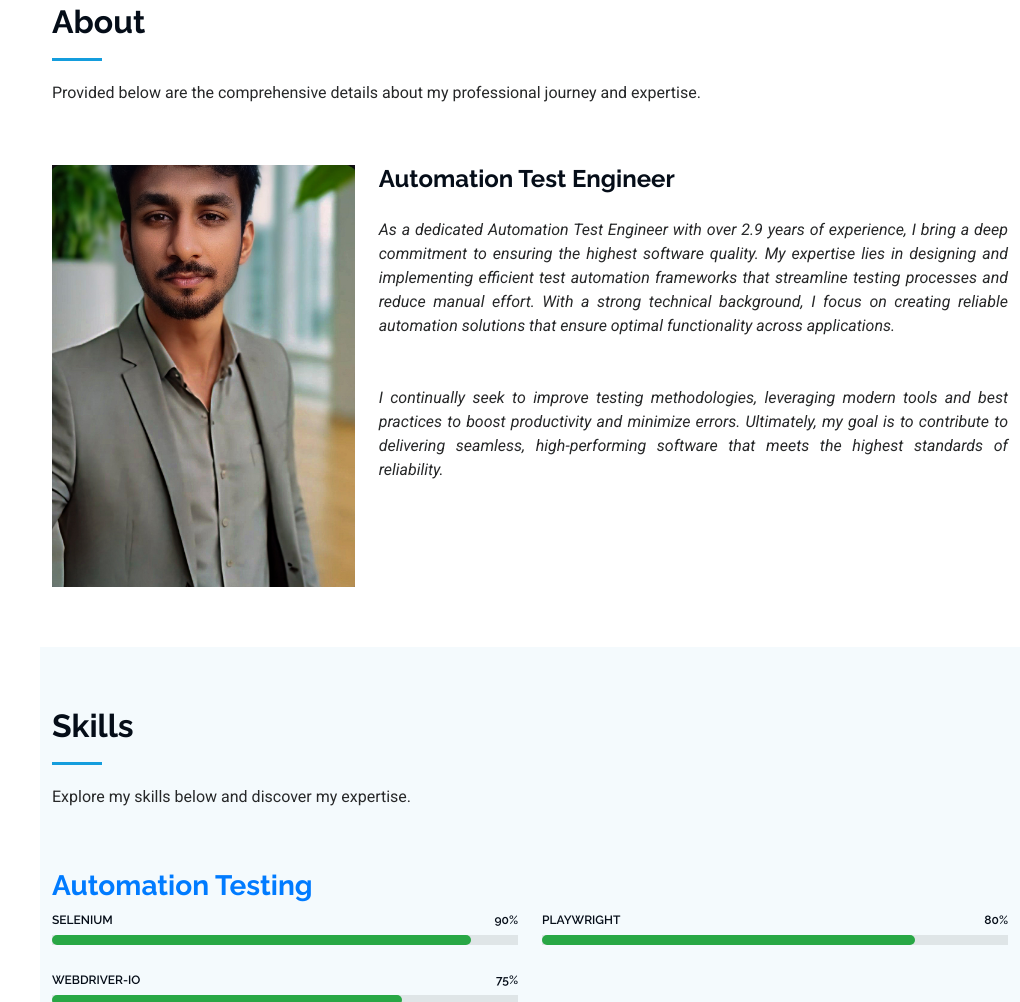
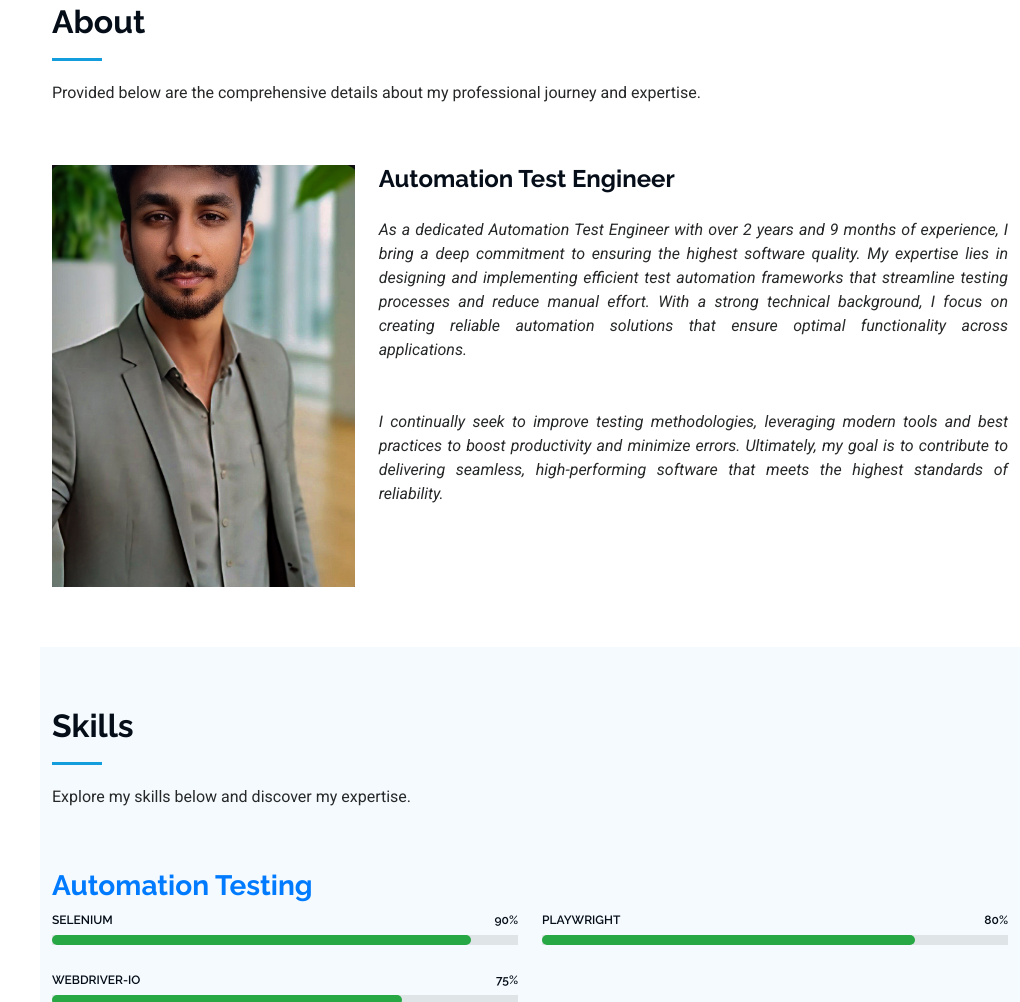
Before and after one commit to Muruganantham1612/Muruganantham_S, a plain HTML site: page index.html in a window 1280 px wide. Shown: the part 857-1859 px from the top of the page, without its empty margins (260-1280 px from the left). Drawn offline with nearby package versions, Linux system fonts and the light colour scheme.

Commit message:
updated years of experience return type

```diff
--- a/index.html
+++ b/index.html
@@ -105,7 +105,7 @@
             <h2>Automation Test Engineer</h2>
             <p class="fst-italic py-3" style="text-align: justify;">
               As a dedicated Automation Test Engineer with over <span id="yearsOfExperience">2.9</span>
-              years of experience, I bring a deep commitment to ensuring the highest software
+              of experience, I bring a deep commitment to ensuring the highest software
               quality. My expertise lies in designing and implementing efficient test automation frameworks that
               streamline testing processes and reduce manual effort. With a strong technical background, I focus on
               creating reliable automation solutions that ensure optimal functionality across applications. </p>
@@ -485,8 +485,8 @@
                   }
                 }
 
-                // Combine years and months with a dot in between
-                return `${years}.${months}`;
+                // REturning the formatted result
+                return `${years} years and ${months} months`;
               }
 
               // Example usage
```
